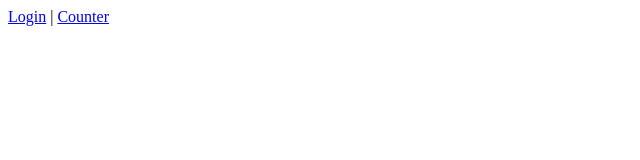
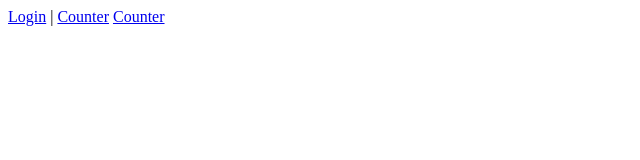
Before and after one commit to rodrigoant/rodrigoant.github.io, a plain HTML site: page labs/index.html in a window 1280 px wide. Shown: the full height of the page, 0-640 px from the left. Drawn offline with Linux system fonts and the light colour scheme.

Commit message:
routes added

```diff
--- a/labs/index.html
+++ b/labs/index.html
@@ -6,5 +6,6 @@
   <body>
     <a href="login/index.html">Login</a> |
     <a href="react/index.html">Counter</a>
+    <a href="react/router.html">Counter</a>
   </body>
 </html>
```
